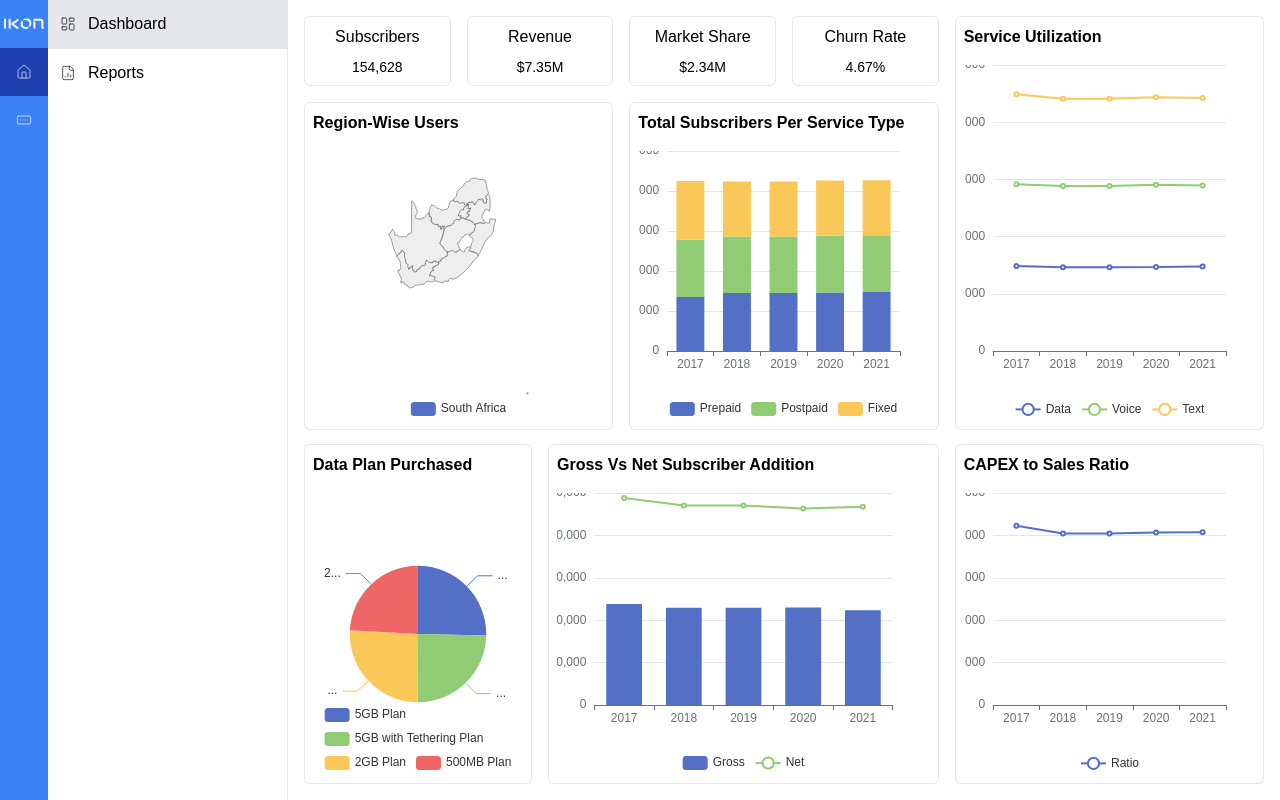
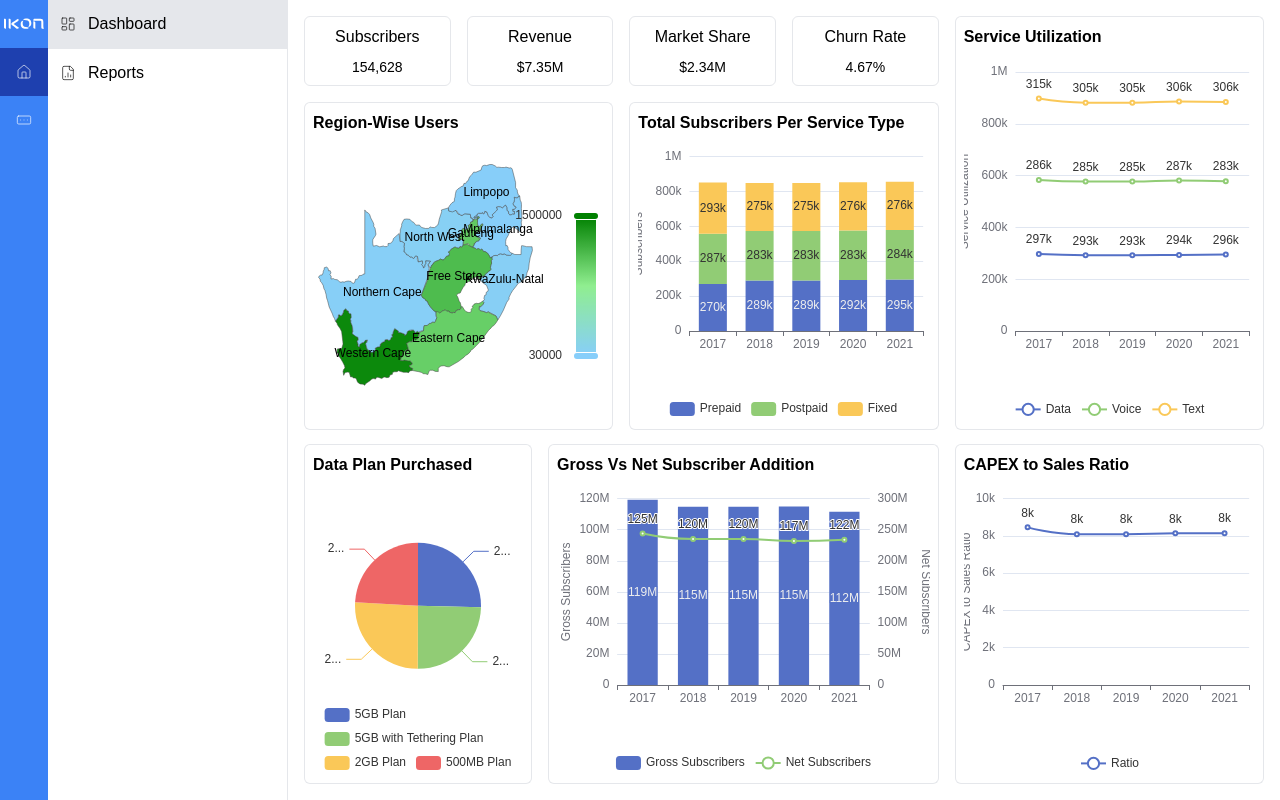
Before and after one commit to kumarjit-das-keross/Training-SSD, a Next.js app: page / in a window 1280 px wide. Built offline with nearby package versions, Linux system fonts and the light colour scheme.

Commit message:
Enhance chart components with formatting utility and layout adjustments.

```diff
--- a/src/app/pages/(dashboard-page-components)/(chart-components)/CAPEXToSalesRatio.jsx
+++ b/src/app/pages/(dashboard-page-components)/(chart-components)/CAPEXToSalesRatio.jsx
@@ -3,6 +3,7 @@ import {useEffect, useState} from 'react';
 import Spinner from '@/app/components/Spinner';
 import ECharts from '@/app/components/ECharts';
 import {BASE_DATA} from '@/app/db/base-data';
+import formatNumber from '@/app/utility/formatNumber';
 
 export default function CAPEXToSalesRatio({filter = {}}) {
   const [data, setData] = useState([]);
@@ -80,8 +81,11 @@ export default function CAPEXToSalesRatio({filter = {}}) {
   }, []);
 
   const option = {
-    grid: {
-      top: 0
+    grid:    {
+      top:          '2%',
+      left:         '4%',
+      right:        '2%',
+      containLabel: true
     },
     tooltip: {
       trigger: 'axis'
@@ -94,13 +98,25 @@ export default function CAPEXToSalesRatio({filter = {}}) {
       data: data.map((item) => item['date'])
     },
     yAxis:   {
-      type: 'value'
+      type:         'value',
+      name:         'CAPEX to Sales Ratio',
+      nameLocation: 'center',
+      nameGap:      30,
+      axisLabel:    {
+        formatter: (value) => formatNumber(value, null, 0)
+      }
     },
     series:  [
       {
-        name: 'Ratio',
-        data: data.map((item) => item['ratio']),
-        type: 'line'
+        name:   'Ratio',
+        type:   'line',
+        label:  {
+          show:      true,
+          position:  'top',
+          formatter: (params) => formatNumber(params.value, null, 0)
+        },
+        smooth: true,
+        data:   data.map((item) => item['ratio'])
       }
     ]
   };
--- a/src/app/pages/(dashboard-page-components)/(chart-components)/DataPlanPurchased.jsx
+++ b/src/app/pages/(dashboard-page-components)/(chart-components)/DataPlanPurchased.jsx
@@ -6,10 +6,10 @@ import {BASE_DATA} from '@/app/db/base-data';
 import {monthOrder} from '@/app/utility/default-values';
 
 const planNamesMap = {
-  '5gbPlan': '5GB Plan',
+  '5gbPlan':              '5GB Plan',
   '5gbWithTetheringPlan': '5GB with Tethering Plan',
-  '2gbPlan': '2GB Plan',
-  '500MbPlan': '500MB Plan'
+  '2gbPlan':              '2GB Plan',
+  '500MbPlan':            '500MB Plan'
 };
 
 export default function DataPlanPurchased({filter = {}}) {
@@ -80,8 +80,11 @@ export default function DataPlanPurchased({filter = {}}) {
   }, []);
 
   const option = {
-    grid: {
-      top: 0
+    grid:    {
+      top:          '2%',
+      left:         '2%',
+      right:        '2%',
+      containLabel: true
     },
     tooltip: {
       trigger: 'item'
@@ -93,12 +96,13 @@ export default function DataPlanPurchased({filter = {}}) {
       {
         name:     'Plan',
         type:     'pie',
-        radius:   '65%',
+        radius:   '60%',
+        center:   ['50%', '40%'],
         data:     data,
-        label: {
+        label:    {
           formatter: '{d}%'
         },
-          emphasis: {
+        emphasis: {
           itemStyle: {
             shadowBlur:    5,
             shadowOffsetX: 0,
--- a/src/app/pages/(dashboard-page-components)/(chart-components)/GrossVsNetSubscriberAddition.jsx
+++ b/src/app/pages/(dashboard-page-components)/(chart-components)/GrossVsNetSubscriberAddition.jsx
@@ -3,6 +3,7 @@ import {useEffect, useState} from 'react';
 import {BASE_DATA} from '@/app/db/base-data';
 import Spinner from '@/app/components/Spinner';
 import ECharts from '@/app/components/ECharts';
+import formatNumber from '@/app/utility/formatNumber';
 
 export default function GrossVsNetSubscriberAddition({filter = {}}) {
   const [data, setData] = useState([]);
@@ -87,8 +88,11 @@ export default function GrossVsNetSubscriberAddition({filter = {}}) {
   console.log(data);
 
   const option = {
-    grid: {
-      top: 0
+    grid:    {
+      top:          '2%',
+      left:         '6%',
+      right:        '6%',
+      containLabel: true
     },
     tooltip: {
       trigger: 'axis'
@@ -96,26 +100,61 @@ export default function GrossVsNetSubscriberAddition({filter = {}}) {
     legend:  {
       bottom: 0
     },
-    yAxis:   {
-      type: 'value',
-    },
+    yAxis:   [
+      {
+        type:         'value',
+        name:         'Gross Subscribers',
+        nameLocation: 'center',
+        nameGap:      45,
+        position:     'left',
+        // alignTicks:   true,
+        axisLabel: {
+          formatter: (value) => formatNumber(value, null, 0)
+        }
+      },
+      {
+        type:         'value',
+        name:         'Net Subscribers',
+        nameLocation: 'center',
+        nameGap:      50,
+        nameRotate:   -90,
+        position:     'right',
+        alignTicks:   true,
+        axisLabel:    {
+          formatter: (value) => formatNumber(value, null, 0)
+        }
+      }
+    ],
     xAxis:   {
       type: 'category',
       data: data.map((yearObject) => yearObject['date'])
     },
     series:  [
       {
-        name:     'Gross',
-        type:     'bar',
-        stack:    'total',
-        barWidth: '60%',
-        data:     data.map((yearObject) => yearObject['grossSubscribers'])
+        name:       'Gross Subscribers',
+        type:       'bar',
+        stack:      'total',
+        barWidth:   '60%',
+        label:      {
+          show:      true,
+          position:  'inside',
+          formatter: (params) => formatNumber(params.value, null, 0)
+        },
+        yAxisIndex: 0,
+        data:       data.map((yearObject) => yearObject['grossSubscribers'])
       },
       {
-        name:  'Net',
-        type:  'line',
-        stack: 'total',
-        data:  data.map((yearObject) => yearObject['netSubscribers'])
+        name:       'Net Subscribers',
+        type:       'line',
+        stack:      'total',
+        label:      {
+          show:      true,
+          position:  'top',
+          formatter: (params) => formatNumber(params.value, null, 0)
+        },
+        yAxisIndex: 1,
+        smooth:     true,
+        data:       data.map((yearObject) => yearObject['netSubscribers'])
       }
     ]
   };
--- a/src/app/pages/(dashboard-page-components)/(chart-components)/RegionWiseUsers.jsx
+++ b/src/app/pages/(dashboard-page-components)/(chart-components)/RegionWiseUsers.jsx
@@ -4,6 +4,7 @@ import Spinner from '@/app/components/Spinner';
 import ECharts from '@/app/components/ECharts';
 import {SOUTH_AFRICA} from '@/app/db/south-africa-geodata';
 import {registerMap} from 'echarts';
+import formatNumber from '@/app/utility/formatNumber';
 
 export default function RegionWiseUsers({filter = {}}) {
   const [data, setData] = useState([]);
@@ -12,7 +13,17 @@ export default function RegionWiseUsers({filter = {}}) {
   useEffect(() => {
     const dataPromise = new Promise((resolve) => {
       setTimeout(() => {
-        resolve(SOUTH_AFRICA);
+        resolve([
+          {name: 'Northern Cape', value: 51920},
+          {name: 'Western Cape', value: 1440000},
+          {name: 'Eastern Cape', value: 972460},
+          {name: 'Free State', value: 1100000},
+          {name: 'KwaZulu-Natal', value: 61340},
+          {name: 'North West', value: 69150},
+          {name: 'Gauteng', value: 1000000},
+          {name: 'Mpumalanga', value: 30050},
+          {name: 'Limpopo', value: 38050}
+        ]);
       }, 500);
     });
 
@@ -30,29 +41,41 @@ export default function RegionWiseUsers({filter = {}}) {
   registerMap('ZA', SOUTH_AFRICA);
 
   const option = {
-    grid: {
-      top: 0
+    grid:      {
+      top:          '2%',
+      left:         '2%',
+      right:        '2%',
+      containLabel: true
     },
-    tooltip: {
+    tooltip:   {
       trigger:            'item',
       showDelay:          0,
       transitionDuration: 0.2
     },
-    legend:  {
-      bottom: 0
+    visualMap: {
+      min:        30000,
+      max:        1500000,
+      left:       'right',
+      bottom:     'center',
+      realtime:   false,
+      calculable: true,
+      inRange:    {
+        color: ['lightskyblue', 'lightgreen', 'green']
+      }
     },
-    series:  [
+    series:    [
       {
-        name:     'South Africa',
-        type:     'map',
-        roam:     true,
-        map:      'ZA',
-        emphasis: {
-          label: {
-            show: true
-          }
+        name: 'South Africa',
+        type: 'map',
+        // roam:  true,
+        map:          'ZA',
+        layoutCenter: ['50%', '85%'],
+        layoutSize:   '160%',
+        label:        {
+          show: true
+          // formatter: (params) => formatNumber(params.value, null, 0)
         },
-        data:     []
+        data:         data
       }
     ]
   };
--- a/src/app/pages/(dashboard-page-components)/(chart-components)/ServiceUtilization.jsx
+++ b/src/app/pages/(dashboard-page-components)/(chart-components)/ServiceUtilization.jsx
@@ -3,6 +3,7 @@ import {useEffect, useState} from 'react';
 import {BASE_DATA} from '@/app/db/base-data';
 import Spinner from '@/app/components/Spinner';
 import ECharts from '@/app/components/ECharts';
+import formatNumber from '@/app/utility/formatNumber';
 
 export default function ServiceUtilization({filter = {}}) {
   const [data, setData] = useState([]);
@@ -85,8 +86,11 @@ export default function ServiceUtilization({filter = {}}) {
   }, []);
 
   const option = {
-    grid: {
-      top: 0
+    grid:    {
+      top:          '2%',
+      left:         '6%',
+      right:        '2%',
+      containLabel: true
     },
     tooltip: {
       trigger: 'axis'
@@ -99,28 +103,32 @@ export default function ServiceUtilization({filter = {}}) {
       data: data.map((yearObject) => yearObject['date'])
     },
     yAxis:   {
-      type: 'value'
+      type:         'value',
+      name:         'Service Utilization',
+      nameLocation: 'center',
+      nameGap:      45,
+      axisLabel:    {
+        formatter: (value) => formatNumber(value, null, 0)
+      }
     },
     series:  [
-      {
-        name:  'Data',
-        type:  'line',
-        stack: 'Total',
-        data:  data.map((yearObject) => yearObject['utilizationData'])
-      },
-      {
-        name:  'Voice',
-        type:  'line',
-        stack: 'Total',
-        data:  data.map((yearObject) => yearObject['utilizationVoice'])
-      },
-      {
-        name:  'Text',
-        type:  'line',
-        stack: 'Total',
-        data:  data.map((yearObject) => yearObject['utilizationText'])
-      }
-    ]
+               {name: 'Data', key: 'utilizationData'},
+               {name: 'Voice', key: 'utilizationVoice'},
+               {name: 'Text', key: 'utilizationText'}
+             ].map(({name, key}) => {
+      return {
+        name:   name,
+        type:   'line',
+        stack:  'Total',
+        label:  {
+          show:      true,
+          position:  'top',
+          formatter: (params) => formatNumber(params.value, null, 0)
+        },
+        smooth: true,
+        data:   data.map((yearObject) => yearObject[key])
+      };
+    })
   };
 
   return (
--- a/src/app/pages/(dashboard-page-components)/(chart-components)/TotalSubscribersPerServiceType.jsx
+++ b/src/app/pages/(dashboard-page-components)/(chart-components)/TotalSubscribersPerServiceType.jsx
@@ -3,6 +3,7 @@ import {useEffect, useState} from 'react';
 import {BASE_DATA} from '@/app/db/base-data';
 import Spinner from '@/app/components/Spinner';
 import ECharts from '@/app/components/ECharts';
+import formatNumber from '@/app/utility/formatNumber';
 
 export default function TotalSubscribersPerServiceType({filter = {}}) {
   const [data, setData] = useState([]);
@@ -85,8 +86,11 @@ export default function TotalSubscribersPerServiceType({filter = {}}) {
   }, []);
 
   const option = {
-    grid: {
-      top: 0
+    grid:    {
+      top:          '2%',
+      left:         '6%',
+      right:        '2%',
+      containLabel: true
     },
     tooltip: {
       trigger: 'axis'
@@ -95,35 +99,36 @@ export default function TotalSubscribersPerServiceType({filter = {}}) {
       bottom: 0
     },
     yAxis:   {
-      type: 'value'
+      type:         'value',
+      name:         'Subscribers',
+      nameLocation: 'center',
+      nameGap:      45,
+      axisLabel:    {
+        formatter: (value) => formatNumber(value, null, 0)
+      }
     },
     xAxis:   {
       type: 'category',
       data: data.map((yearObject) => yearObject['date'])
     },
     series:  [
-      {
-        name:     'Prepaid',
+               {name: 'Prepaid', key: 'prePaid'},
+               {name: 'Postpaid', key: 'postPaid'},
+               {name: 'Fixed', key: 'fixedPlan'}
+             ].map(({name, key}) => {
+      return {
+        name:     name,
         type:     'bar',
         stack:    'total',
         barWidth: '60%',
-        data:     data.map((yearObject) => yearObject['prePaid'])
-      },
-      {
-        name:     'Postpaid',
-        type:     'bar',
-        stack:    'total',
-        barWidth: '60%',
-        data:     data.map((yearObject) => yearObject['postPaid'])
-      },
-      {
-        name:     'Fixed',
-        type:     'bar',
-        stack:    'total',
-        barWidth: '60%',
-        data:     data.map((yearObject) => yearObject['fixedPlan'])
-      }
-    ]
+        label:    {
+          show:      true,
+          position:  'inside',
+          formatter: (params) => formatNumber(params.value, null, 0)
+        },
+        data:     data.map((yearObject) => yearObject[key])
+      };
+    })
   };
 
   return (
--- /dev/null
+++ b/src/app/utility/formatNumber.js
@@ -0,0 +1,46 @@
+export default function formatNumber(number, locale, fractionDigits) {
+  number = parseFloat(number);
+  number = isNaN(number) ? 0 : number;
+  locale = locale === undefined || typeof locale != 'string' || locale.length === 0 ? 'en-US' : locale;
+  fractionDigits = parseInt(fractionDigits);
+  fractionDigits = isNaN(fractionDigits) ? 2 : fractionDigits;
+
+  let absNumber = Math.abs(number);
+  let formatted;
+  let suffix = '';
+
+  if (absNumber >= 1e9) {
+    // Billions
+    formatted = absNumber / 1e9;
+    if (formatted < 1) {
+      formatted *= 1000;  // Convert to millions if < 1B
+      suffix = 'M';
+    } else {
+      suffix = 'B';
+    }
+  } else if (absNumber >= 1e6) {
+    // Millions
+    formatted = absNumber / 1e6;
+    if (formatted < 1) {
+      formatted *= 1000;  // Convert to thousands if < 1M
+      suffix = 'k';
+    } else {
+      suffix = 'M';
+    }
+  } else if (absNumber >= 1e3) {
+    // Thousands
+    formatted = absNumber / 1e3;
+    suffix = 'k';
+  } else {
+    // Less than 1000, no suffix
+    formatted = absNumber;
+  }
+
+  let formatter = new Intl.NumberFormat(locale, {
+    'style':                 'decimal',
+    'minimumFractionDigits': fractionDigits,
+    'maximumFractionDigits': fractionDigits
+  });
+
+  return formatter.format(formatted) + suffix;
+}
```
